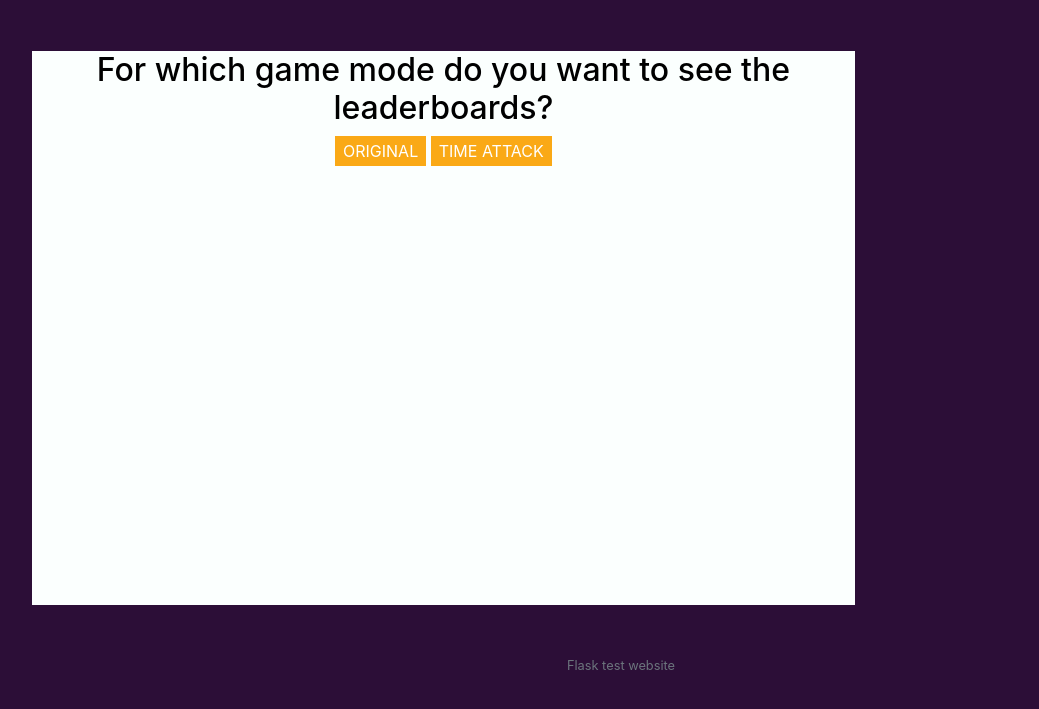
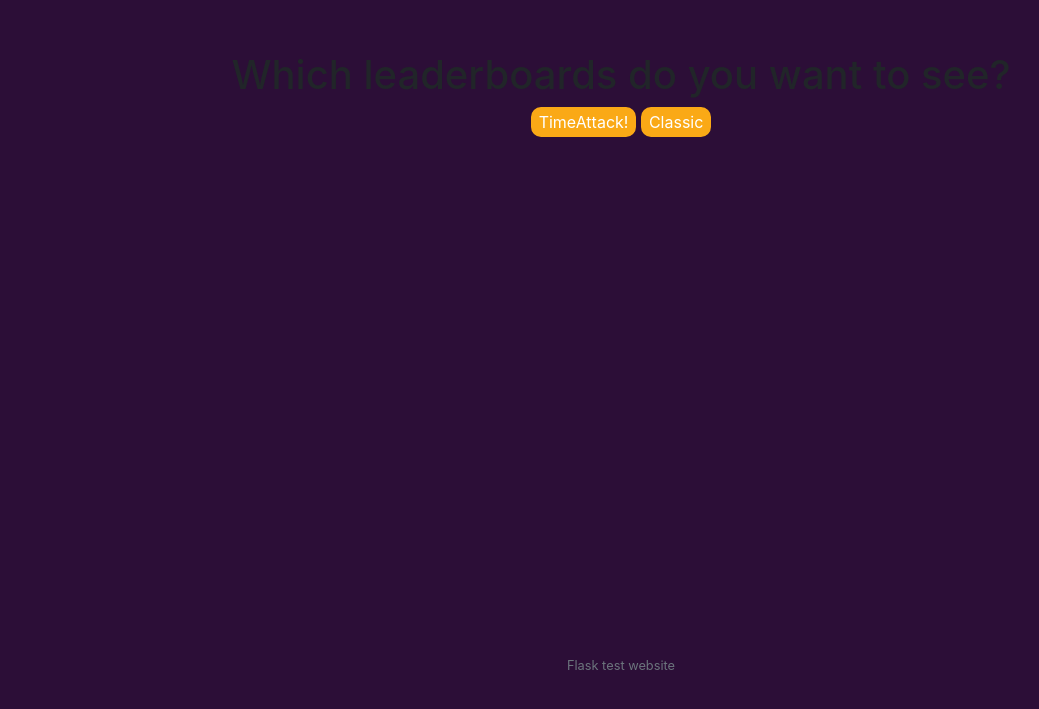
Before and after one commit to noahrijks84/WebIk05, a Flask app: page /choose_leaderboards in a window 1280 px wide. Shown: the part 74-783 px from the top of the page, without its empty margins (19-1058 px from the left). Run offline with Flask 2, Linux system fonts and the light colour scheme; a user stored in the database is signed in; some libraries are stand-ins or nearby versions.

Commit message:
Leaderboards update

```diff
--- a/Scrivia/application.py
+++ b/Scrivia/application.py
@@ -387,6 +387,16 @@ def logout():
 def choose_leaderboards():
     return render_template("choose_leaderboards.html")
 
+@app.route("/leaderboards_original", methods=["GET"])
+@login_required
+def leaderboards_original_redirect():
+    return render_template("leaderboards_original.html")
+
+@app.route("/leaderboards_timeattack", methods=["GET"])
+@login_required
+def leaderboards_timeattack_redirect():
+    return render_template("leaderboards_timeattack.html")
+
 @app.route("/leaderboards_original", methods=["GET", "POST"])
 @login_required
 def leaderboards_original():
--- a/Scrivia/static/styles.css
+++ b/Scrivia/static/styles.css
@@ -235,10 +235,31 @@ th, td{
     color: white;
 }
 
-table
-{
+table{
     counter-reset: rowNumber;
 }
+
+#leaderboards {
+    width: 100%;
+    height: 70vh;
+    float:left;
+    background-color: #2c0e37;
+    overflow-y: auto;
+    border-style: solid;
+    border-color: #2c0e37;
+}
+
+table tr > td:first-child{
+    counter-increment: rowNumber;
+}
+
+table tr td:first-child::before{
+    content: counter(rowNumber);
+    min-width: 1em;
+    margin-right: 0.5em;
+    font-weight: bold;
+}
+
 /* landing page */
 #landingcontent {
     width: 100%;
@@ -247,16 +268,3 @@ table
     background-color: #FBFFFE;
     overflow-y: auto;
 }
-
-table tr > td:first-child
-{
-    counter-increment: rowNumber;
-}
-
-table tr td:first-child::before
-{
-    content: counter(rowNumber);
-    min-width: 1em;
-    margin-right: 0.5em;
-    font-weight: bold;
-}
--- a/Scrivia/templates/choose_leaderboards.html
+++ b/Scrivia/templates/choose_leaderboards.html
@@ -9,40 +9,31 @@
 
 {% block main %}
 <div id="wrapper">
-        <div id="customgame">
-            <h2>For which game mode do you want to see the leaderboards?</h2>
-            <form id="leaderboardsform" action="get">
-                <button class="buttonsquare" value="original">ORIGINAL</button>
-                <button class="buttonsquare" value="timeattack">TIME ATTACK</button>
-            </form>
+    <div id="leaderboards">
+        <h1>Which leaderboards do you want to see?</h1>
+        <button class="buttongeneral" id="TimeAttack">TimeAttack!</button>
+        <button class="buttongeneral" id="classic">Classic</button>
+    </div>
 </div>
 
-    <script src="//cdnjs.cloudflare.com/ajax/libs/socket.io/2.2.0/socket.io.js" integrity="sha256-yr4fRk/GU1ehYJPAs8P4JlTgu0Hdsp4ZKrx8bDEDC3I=" crossorigin="anonymous"></script>
 <script type="text/javascript" charset="utf-8">
-
-    $('#leaderboardsform').submit(function(e) {
-        var leaderboards = document.getElementById("original").value;
-        if (leaderboards == "original") {
-            // Redirect to the original leaderboards
+    document.getElementById("classic").addEventListener("click", function(){
         $.ajax({
-        	type : "GET",
-        	url : '/leaderboards_original',
+                type: "GET",
+                url: '/leaderboards_original',
                 success: function (data) {
                     window.location.href = "leaderboards_original"
                 }
             });
-
-        if (leaderboards == "timeattack") {
-            // Redirect to the time attack leaderboards
+    });
+    document.getElementById("TimeAttack").addEventListener("click", function(){
         $.ajax({
-        	type : "GET",
-        	url : '/leaderboards_timeattack',
+                type: "GET",
+                url: '/leaderboards_timeattack',
                 success: function (data) {
                     window.location.href = "leaderboards_timeattack"
                 }
             });
-        }
-    }});
-
+    });
 </script>
 {% endblock %}
--- a/Scrivia/templates/leaderboards_original.html
+++ b/Scrivia/templates/leaderboards_original.html
@@ -7,7 +7,7 @@
 {% block main %}
 <!-- Run the script that shows and hides category on select from the drop-down menu -->
 <script src="/static/select.categories.js"></script>
-
+<h2>Classic Leaderboards</h2>
 <!-- Select which category you want to show the leaderboards of -->
 <form action="/leaderboards" method="post">
     <select id="categories" onchange='onCategorySelect()'>
--- a/Scrivia/templates/leaderboards_timeattack.html
+++ b/Scrivia/templates/leaderboards_timeattack.html
@@ -7,7 +7,7 @@
 {% block main %}
 <!-- Run the script that shows and hides category on select from the drop-down menu -->
 <script src="/static/select.categories.js"></script>
-
+<h2>TimeAttack! Leaderboards</h2>
 <!-- Select which category you want to show the leaderboards of -->
 <form action="/leaderboards" method="post">
     <select id="categories" onchange='onCategorySelect()'>
```
Lines whose indentation alone changed are shown as unchanged.
